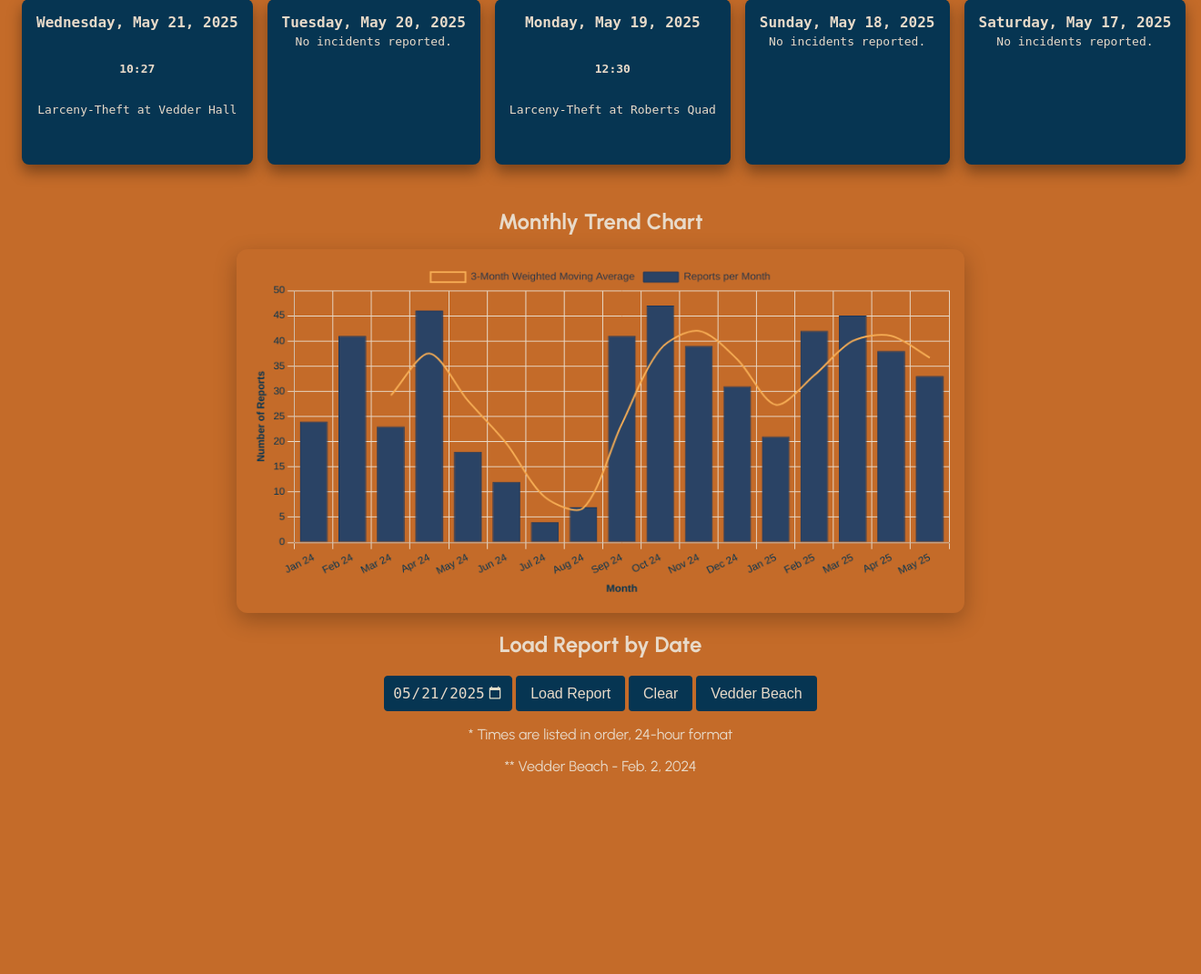
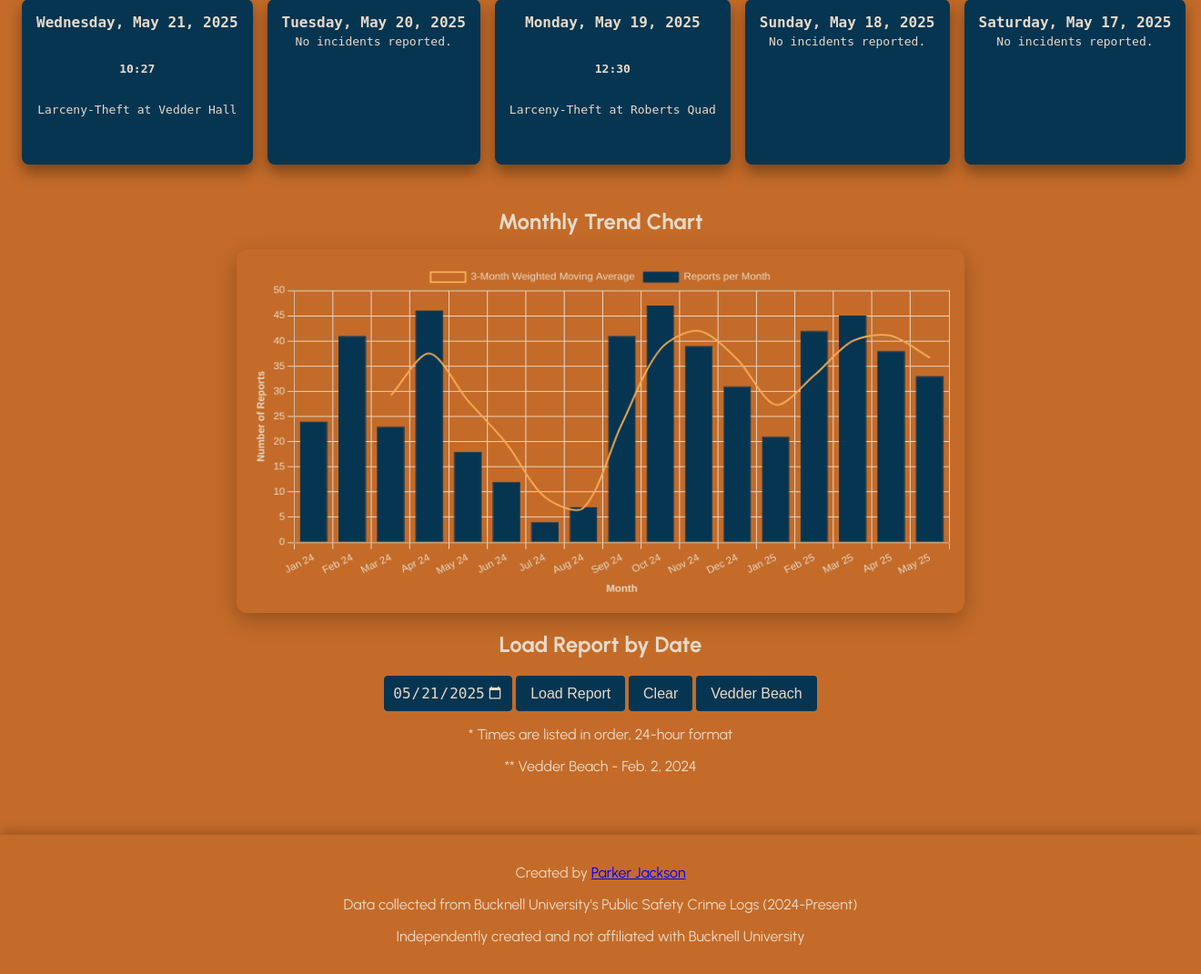
Before and after one commit to prjackson17/bucknell_psafe_incidents, a Flask app: page / in a window 1320 px wide. Shown: the part 234-1305 px from the top of the page at 91% size. Before the commit the page ends 1083 px from the top, so only its background shows below. Run offline with Flask 3, Linux system fonts and the light colour scheme; data that the repository does not hold is empty.

Commit message:
Refactor report display to include formatted date and update chart colors; enhance footer styling and structure in HTML

```diff
--- a/static/script.js
+++ b/static/script.js
@@ -38,12 +38,13 @@ function loadVedderBeach() {
         });
 }
 
-function displayReport(data) {
+function displayReport(data, date) {
     const container = document.getElementById('reportOutput');
     container.innerHTML = ''; // Clear any previous content
+    const niceDate = new Date(date).toLocaleDateString('en-US', { year: 'numeric', month: 'long', day: 'numeric' });
 
     if (!Array.isArray(data) || data.length === 0) {
-        container.innerHTML = '<p>No incidents found for this date.</p>';
+        container.innerHTML = `<p>No incidents found for ${niceDate}.</p>`;
         return;
     }
 
@@ -139,8 +140,8 @@ function renderChart(labels, values) {
                 {
                     label: 'Reports per Month',
                     data: values,
-                    backgroundColor: '#2a4365', // dark blue
-                    borderColor: '#1a365d',     // darker blue
+                    backgroundColor: cardBGColor, // dark blue
+                    borderColor: cardBGColor,     // darker blue
                     borderWidth: 1,
                 }
             ]
@@ -156,11 +157,11 @@ function renderChart(labels, values) {
                     title: {
                         display: true,
                         text: 'Month',
-                        color: cardBGColor,
+                        color: tanText,
                         font: { weight: 'bold' }
                     },
                     ticks: {
-                        color: cardBGColor
+                        color: tanText
                     },
                     grid: {
                         color: tanText
@@ -171,11 +172,11 @@ function renderChart(labels, values) {
                     title: {
                         display: true,
                         text: 'Number of Reports',
-                        color: cardBGColor,
+                        color: tanText,
                         font: { weight: 'bold' }
                     },
                     ticks: {
-                        color: cardBGColor
+                        color: tanText
                     },
                     grid: {
                         color: tanText
@@ -186,7 +187,7 @@ function renderChart(labels, values) {
                 legend: {
                     position: 'top',
                     labels: {
-                        color: '#2d3748'
+                        color: tanText
                     }
                 }
             }
--- a/static/styles.css
+++ b/static/styles.css
@@ -73,6 +73,8 @@ header #logo {
     display: flex;
     justify-content: center;
     align-items: center;
+    flex-direction: column;
+    padding-top: 2rem;
 }
 
 #monthlyChartContainer canvas {
@@ -106,13 +108,8 @@ header #logo {
   font-size: 1rem;
 }
 
-#monthlyChartContainer {
-    flex-direction: column;
-    padding-top: 2rem;
-}
-
 #loadReportContainer {
-    padding-top: 2rem;
+    margin-top: 2rem;
     flex-direction: column;
     display: flex;
     align-items: center;
@@ -175,6 +172,12 @@ input[type="date"] {
     margin: 0;
 }
 
+footer {
+    box-shadow: 0 -4px 12px rgba(0, 0, 0, 0.2);
+    text-align: center;
+    padding: 1rem;
+}
+
 @media (max-width: 900px) {
     #reportOutput {
         grid-template-columns: repeat(2, 1fr);
--- a/templates/index.html
+++ b/templates/index.html
@@ -15,7 +15,9 @@
 <body>
     <header>
         <a href="#top"><img src="{{ url_for('static', filename='favicon.ico') }}" id="logo" alt="Bucknell Logo" /></a>
-        <h1>Bucknell Public Safety Reports</h1>
+        <div id="headerText">
+            <h1>Bucknell Public Safety Reports</h1>
+        </div>
     </header>
 
     <div id="mainContainer">
@@ -43,5 +45,11 @@
             <pre id="reportOutput"></pre>
         </div>
     </div>
+
+    <footer>
+        <p>Created by <a href="https://github.com/prjackson17" target="_blank">Parker Jackson</a></p>
+        <p>Data collected from Bucknell University's Public Safety Crime Logs (2024-Present)</p>
+        <p>Independently created and not affiliated with Bucknell University</p>
+    </footer>
 </body>
 </html>
```
